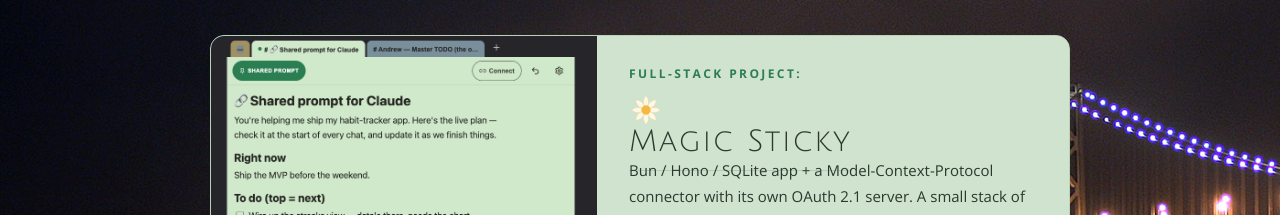
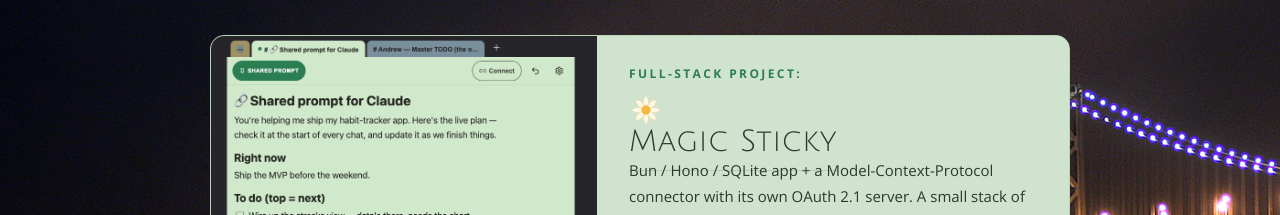
Before and after one commit to andrewbaldock/website, a React (Vite) app: page / in a window 1280 px wide. Shown: the part 1160-1375 px from the top of the page. Built offline with nearby package versions, Linux system fonts and the light colour scheme; a web font is replaced by a local one.

Commit message:
Tighten the wordmark letter-spacing (Julius Sans One is already wide)

```diff
--- a/src/App.less
+++ b/src/App.less
@@ -1851,7 +1851,7 @@ a {
   &__text {
     font-family: @ms-font;
     font-weight: 400;
-    letter-spacing: 0.06em;
+    letter-spacing: 0.02em; // Julius Sans One is already wide — keep the wordmark tight
     line-height: 1;
   }
 }
```
